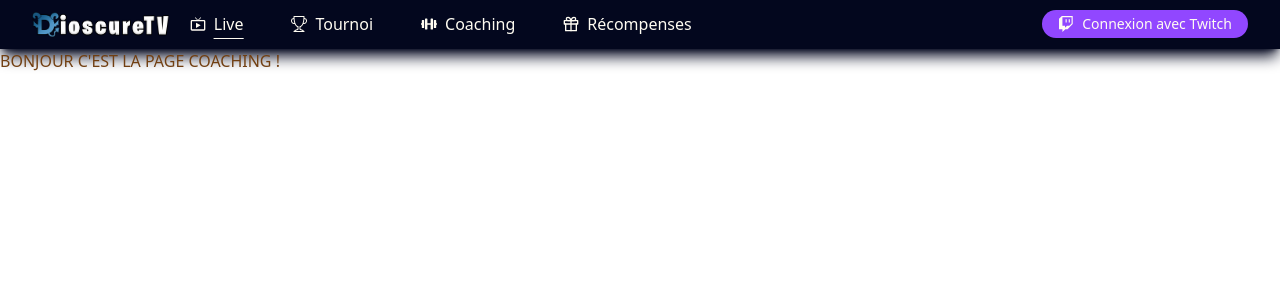
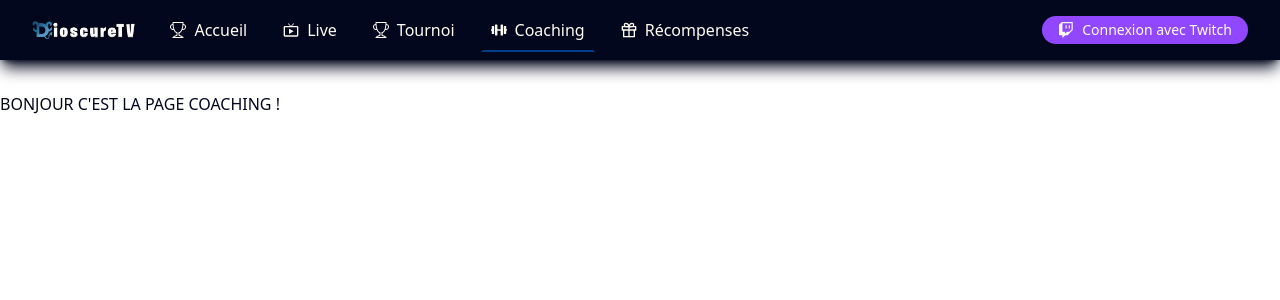
Before and after one commit to MaltaverneAurelien/dioscure-web, a Next.js app: page /coaching in a window 1280 px wide. Shown: the top 300 px of the page. Built offline with nearby package versions, Linux system fonts and the light colour scheme; no server answers; the database is empty.

Commit message:
Ajout component button, page accueil & border sur la page active

```diff
--- a/components/Button.tsx
+++ b/components/Button.tsx
@@ -1,15 +1,19 @@
+import type { IconType } from "react-icons";
+
 type Props = {
-  class: string;
+  class?: string;
   text: string;
-  hover: string;
+  hover?: string;
+  onClick?: () => void;
+  icon: IconType;
 };
 
 export default function Button(properties: Props) {
 
   return (
     <>
-        <button className={properties.class + properties.hover}>
-          {properties.text}
+        <button className="flex items-center px-4 py-1 text-sm text-white rounded-full bg-twitch_purple hover:bg-violet-800 focus:ring-1 focus:ring-white w-max whitespace-nowrap">
+          <properties.icon className="float-left mr-2 text-base" />{properties.text}
         </button>
     </>
   );
--- /dev/null
+++ b/components/Dropdown.tsx
@@ -0,0 +1,42 @@
+import DropdownItem from "./DropdownItem";
+import { supabase } from "../utils/supabaseClient";
+import { CgProfile } from "react-icons/cg";
+import { BiLogOut } from "react-icons/bi";
+
+type Props = {
+  show: boolean;
+};
+
+export default function Dropdown(properties: Props) {
+  function showDropdown() {
+    return properties.show ? "opacity-100" : "opacity-0";
+  }
+  async function signout() {
+    const { error } = await supabase.auth.signOut();
+  }
+  return (
+    <>
+      <ul
+        className={
+          "bg-dark_blue absolute right-0 z-10 mt-2 w-56 divide-y divide-opacity-80 divide-white rounded-md shadow-xl transition-all duration-300 " +
+          showDropdown()
+        }
+      >
+        <DropdownItem
+          type="href"
+          href="/profil"
+          icon={CgProfile}
+          text="Profil"
+        />
+        <DropdownItem
+          type="button"
+          icon={BiLogOut}
+          text="Se déconnecter"
+          button={() => {
+            signout();
+          }}
+        />
+      </ul>
+    </>
+  );
+}
--- a/components/Navbar.tsx
+++ b/components/Navbar.tsx
@@ -1,100 +1,48 @@
 import SessionContext from "../context/context";
+import ProfileItem from "./ProfileItem";
+import NavItem from "./Navitem";
+import Button from "./Button";
 import { supabase } from "../utils/supabaseClient";
-import { useState } from "react";
 import { useContext } from "react";
-import NavItem from "./Navitem";
-import DropdownItem from "./DropdownItem";
-import Button from "./Button";
 // Import des react icons
 import { BsTrophy, BsTwitch } from "react-icons/bs";
 import { FaDumbbell } from "react-icons/fa";
-import { CgProfile } from "react-icons/cg";
 import { MdLiveTv } from "react-icons/md";
-import { BiLogOut } from "react-icons/bi";
 import { FiGift } from "react-icons/fi";
 
 export default function Navbar() {
   const { session } = useContext(SessionContext);
-  const [dropdown, setDropdown] = useState(false);
 
-  function handleClick() {
-    setDropdown(!dropdown);
-  }
-  function showDropdown() {
-    return dropdown ? "opacity-100" : "opacity-0";
-  }
-  async function signout() {
-    const { error } = await supabase.auth.signOut();
-  }
   async function signInWithTwitch() {
     const { error } = await supabase.auth.signInWithOAuth({
       provider: "twitch",
     });
   }
+
   return (
     <>
       <nav className="px-8 py-2 shadow-lg bg-dark_blue shadow-dark_blue">
         <div className="flex items-center justify-between mx-auto flex-nowrap">
           <a href="/" className="flex items-center">
-            <img src="/DioscureTV_logo.png" className="w-48" />
+            <img src="/DioscureTV_logo.png" className="w-36" />
           </a>
-          <ul className="container flex flex-wrap items-center float-left gap-2">
-            <NavItem active={false} href="/live" icon={MdLiveTv} text="Live" />
-            <NavItem
-              active={true}
-              href="/tournoi"
-              icon={BsTrophy}
-              text="Tournoi"
-            />
-            <NavItem
-              active={true}
-              href="/coaching"
-              icon={FaDumbbell}
-              text="Coaching"
-            />
-            <NavItem
-              active={true}
-              href="/recompenses"
-              icon={FiGift}
-              text="Récompenses"
-            />
+          <ul className="container flex flex-wrap items-center float-left ml-6 gap-4">
+            <NavItem href="/" icon={BsTrophy} text="Accueil" />
+            <NavItem href="/live" icon={MdLiveTv} text="Live" />
+            <NavItem href="/tournoi" icon={BsTrophy} text="Tournoi" />
+            <NavItem href="/coaching" icon={FaDumbbell} text="Coaching" />
+            <NavItem href="/recompenses" icon={FiGift} text="Récompenses" />
           </ul>
           {session === null && (
-            // <Button onClick={} icon={}>Bouton Test</Button>
-            <button
-              type="button"
-              onClick={(e) => {
-                e.preventDefault();
+            <Button
+              text="Connexion avec Twitch"
+              icon={BsTwitch}
+              onClick={() => {
                 signInWithTwitch();
               }}
-              className="flex items-center px-4 py-1 text-sm text-white rounded-full bg-twitch_purple hover:bg-violet-800 focus:ring-1 focus:ring-white w-max whitespace-nowrap"
-            >
-              <BsTwitch className="float-left mr-2 text-base" />
-              Connexion avec Twitch
-            </button>
+            />
           )}
-          {session !== null && (
-            <div className="relative inline-block text-left">
-              <button type="button" onClick={handleClick}>
-                <img
-                  src={session.user.user_metadata.avatar_url}
-                  className="w-12 rounded-full"
-                />
-              </button>
-              {/* <Dropdown show={dropdown} /> */}
-              <ul
-                className={
-                  "bg-dark_blue absolute right-0 z-10 mt-2 w-56 divide-y divide-opacity-80 divide-white rounded-md shadow-xl transition-all duration-300 " +
-                  showDropdown()
-                }
-              >
-                <DropdownItem type="href" href="/profil" icon={CgProfile} text="Profil" />
-                <DropdownItem type="button" icon={BiLogOut} text="Se déconnecter" button={() => {
-                    signout();
-                  }} />
-              </ul>
-            </div>
-          )}
+          {session !== null && <ProfileItem />}
         </div>
       </nav>
     </>
--- a/components/Navitem.tsx
+++ b/components/Navitem.tsx
@@ -1,25 +1,33 @@
 import type { IconType } from "react-icons";
+import { useRouter } from "next/router";
 
 type Props = {
   href: string;
   icon: IconType;
   text: string;
-  active: boolean;
 };
 
 export default function NavItem(properties: Props) {
+  const router = useRouter();
+
   function showActive() {
-    return properties.active ? "" : "underline underline-offset-8";
+    if (properties.href === router.pathname) {
+      return properties.href ? "border-b-light_blue" : "";
+    }
   }
-
   return (
     <>
-      <li className={"text-white px-5 " + showActive()}>
-        <a href={properties.href} className="flex items-center">
+      <a
+        href={properties.href}
+        className={
+          "text-white border-2 px-2 py-2 border-transparent " + showActive()
+        }
+      >
+        <li className="flex items-center">
           <properties.icon className="float-left mr-2" />
           {properties.text}
-        </a>
-      </li>
+        </li>
+      </a>
     </>
   );
 }
--- /dev/null
+++ b/components/ProfileItem.tsx
@@ -0,0 +1,28 @@
+import SessionContext from "../context/context";
+import Dropdown from "./Dropdown";
+import { useState, useContext } from "react";
+
+type Props = {
+};
+
+export default function ProfileItem(properties: Props) {
+  const { session } = useContext(SessionContext);
+  const [dropdown, setDropdown] = useState(false);
+
+  function handleClick() {
+    setDropdown(!dropdown);
+  }
+  return (
+    <>
+      <div className="relative inline-block text-left">
+        <button type="button" onClick={handleClick}>
+          <img
+            src={session.user.user_metadata.avatar_url}
+            className="w-12 rounded-full"
+          />
+        </button>
+        <Dropdown show={dropdown} />
+      </div>
+    </>
+  );
+}
--- /dev/null
+++ b/pages/accueil.tsx
@@ -0,0 +1,5 @@
+export default function Accueil() {
+    return (
+        <h1 className="text-dark_blue mt-8">BONJOUR C'EST LA PAGE ACCUEIL !</h1>
+    )
+}
--- a/pages/coaching.tsx
+++ b/pages/coaching.tsx
@@ -1,5 +1,5 @@
 export default function Coaching() {
     return (
-        <h1 className="text-yellow-900">BONJOUR C'EST LA PAGE COACHING !</h1>
+        <h1 className="text-dark_blue mt-8">BONJOUR C'EST LA PAGE COACHING !</h1>
     )
 }
--- a/pages/live.tsx
+++ b/pages/live.tsx
@@ -1,5 +1,5 @@
 export default function Live() {
     return (
-        <h1 className="text-green-900">BONJOUR C'EST LA PAGE LIVE !</h1>
+        <h1 className="text-dark_blue mt-8">BONJOUR C'EST LA PAGE LIVE !</h1>
     )
 }
--- a/pages/profil.tsx
+++ b/pages/profil.tsx
@@ -1,5 +1,5 @@
 export default function Profil() {
     return (
-        <h1 className="text-black">BONJOUR C'EST LA PAGE PROFIL !</h1>
+        <h1 className="text-dark_blue mt-8">BONJOUR C'EST LA PAGE PROFIL !</h1>
     )
 }
--- a/pages/recompenses.tsx
+++ b/pages/recompenses.tsx
@@ -1,5 +1,5 @@
 export default function Recompenses() {
     return (
-        <h1 className="text-blue-900">BONJOUR C'EST LA PAGE RECOMPENSES !</h1>
+        <h1 className="text-dark_blue mt-8">BONJOUR C'EST LA PAGE RECOMPENSES !</h1>
     )
 }
--- a/pages/tournoi.tsx
+++ b/pages/tournoi.tsx
@@ -1,5 +1,5 @@
 export default function Tournoi() {
     return (
-        <h1 className="text-red-900">BONJOUR C'EST LA PAGE TOURNOI !</h1>
+        <h1 className="text-dark_blue mt-8">BONJOUR C'EST LA PAGE TOURNOI !</h1>
     )
 }
```
